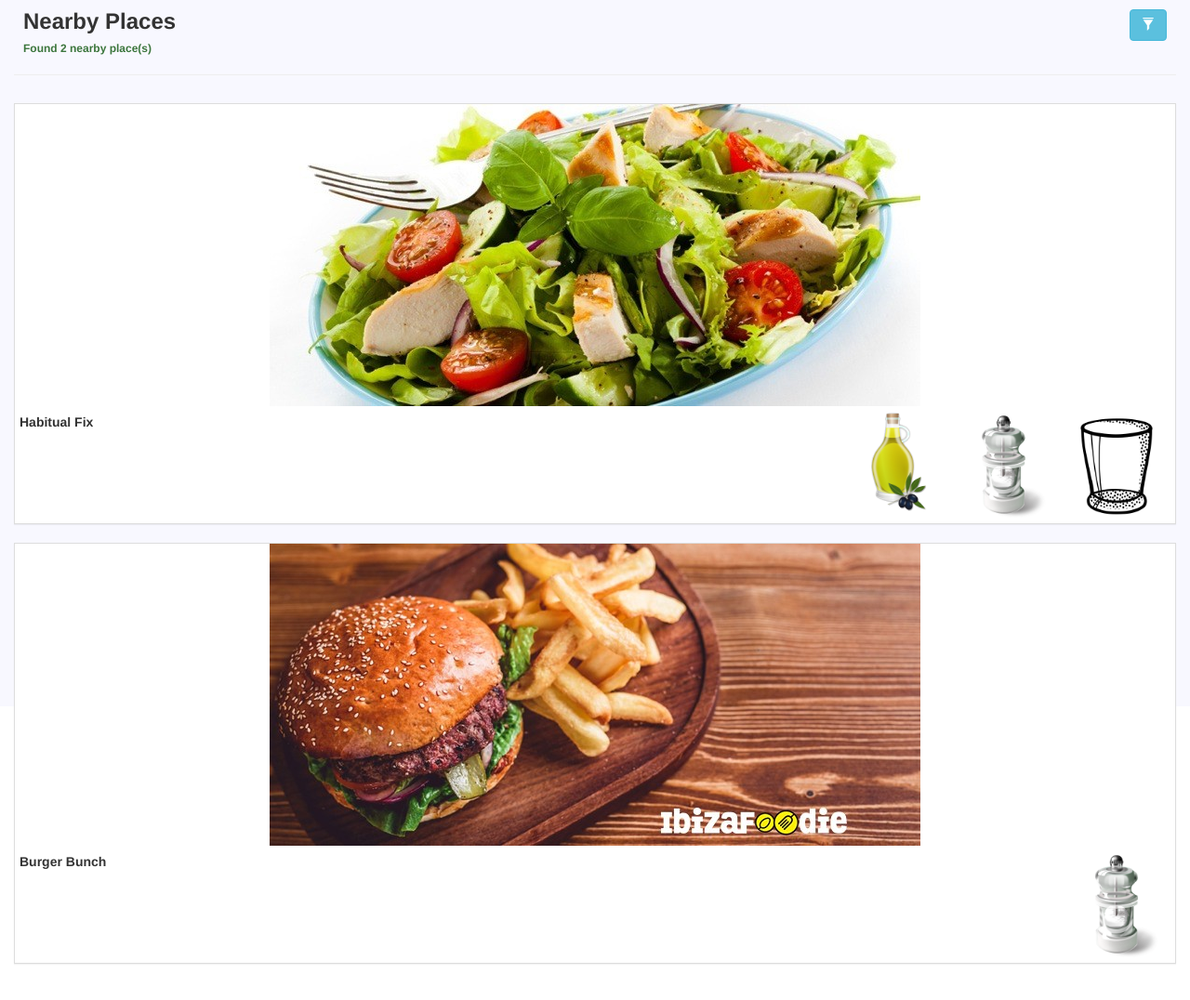
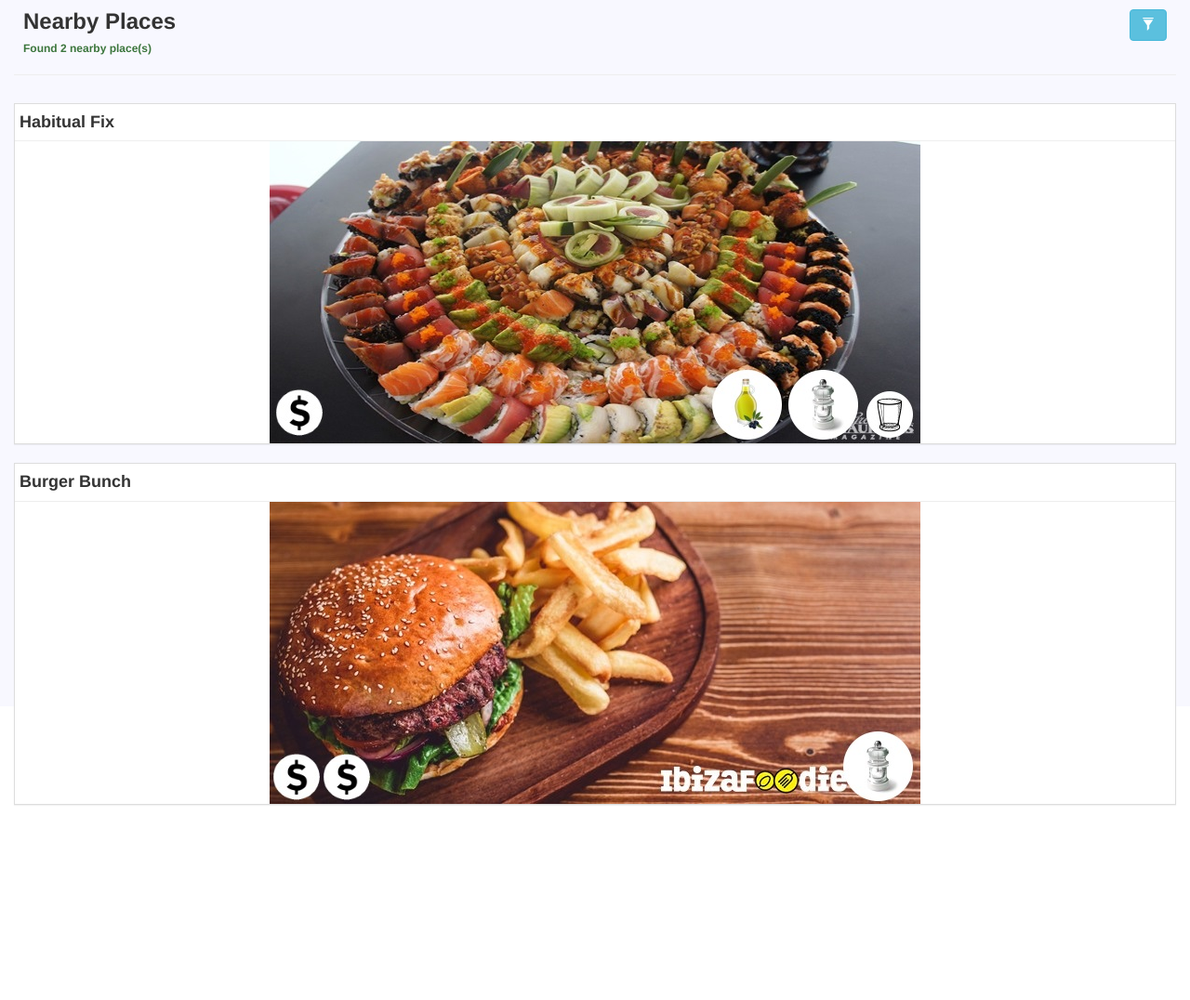
Before and after one commit to Jordanwmk/foodback, a plain HTML site: page nearby.html in a window 1280 px wide. Shown: the whole page at 93% size. After the commit the page ends 906 px from the top, so only its background shows below. Drawn offline with nearby package versions, Linux system fonts and the light colour scheme; no server answers.

Commit message:
changed nearby display for vnearby

```diff
--- a/nearby.html
+++ b/nearby.html
@@ -83,21 +83,16 @@
             <div class="panel panel-default sharpButton">
                 <div class="panel-body noPadding" onclick="window.location.href='food.html'">
 
-                    <div class="row" >
-                        <div class="col-xs-12">
-                            <img src="salad.jpg" class="img-responsive center-block"/>
+                    <div class="row">
+						<div class="col-xs-12">
+                            <h4 style="padding-left:5px;"><strong>Habitual Fix</strong></h4>
                         </div>
                     </div>
+                    <hr class="noMargin">
 
-                    <div class="row" style="padding-left:5px;">
-                        <div class="col-xs-6">
-                            <h5><strong>Habitual Fix</strong></h5>
-                        </div>
-
-                        <div class="col-xs-6">
-                        	<img src="drink.png" class="img-responsive pull-right" style="width:20%; padding:5px; padding-left:0px;"/>
-                            <img src="salt.png" class="img-responsive pull-right" style="width:20%; padding:5px; padding-left:0px;"/>
-                            <img src="oil.png" class="img-responsive pull-right" style="width:20%; padding:5px; padding-right:0px;"/>
+                    <div class="row">
+                        <div class="col-xs-12">
+                            <img src="salad10.jpg" class="img-responsive center-block"/>
                         </div>
                     </div>
 
@@ -107,19 +102,16 @@
             <div class="panel panel-default sharpButton">
                 <div class="panel-body noPadding" onclick="window.location.href='food.html'">
 
+					<div class="row">
+						<div class="col-xs-12">
+                            <h4 style="padding-left:5px;"><strong>Burger Bunch</strong></h4>
+                        </div>
+                    </div>
+                    <hr class="noMargin">
+
                     <div class="row">
                         <div class="col-xs-12">
-                            <img src="burger.jpg" class="img-responsive center-block"/>
-                        </div>
-                    </div>
-
-                    <div class="row" style="padding-left:5px;">
-                        <div class="col-xs-6">
-                            <h5><strong>Burger Bunch</strong></h5>
-                        </div>
-
-                        <div class="col-xs-6">
-                            <img src="salt.png" class="img-responsive pull-right" style="width:20%; padding:5px; padding-left:0px;"/>
+                            <img src="burger2.jpg" class="img-responsive center-block"/>
                         </div>
                     </div>
 
```
Also changed, not shown: burger2.jpg (added), dollar.png (added), salad10.jpg (added), salad9.jpg.
